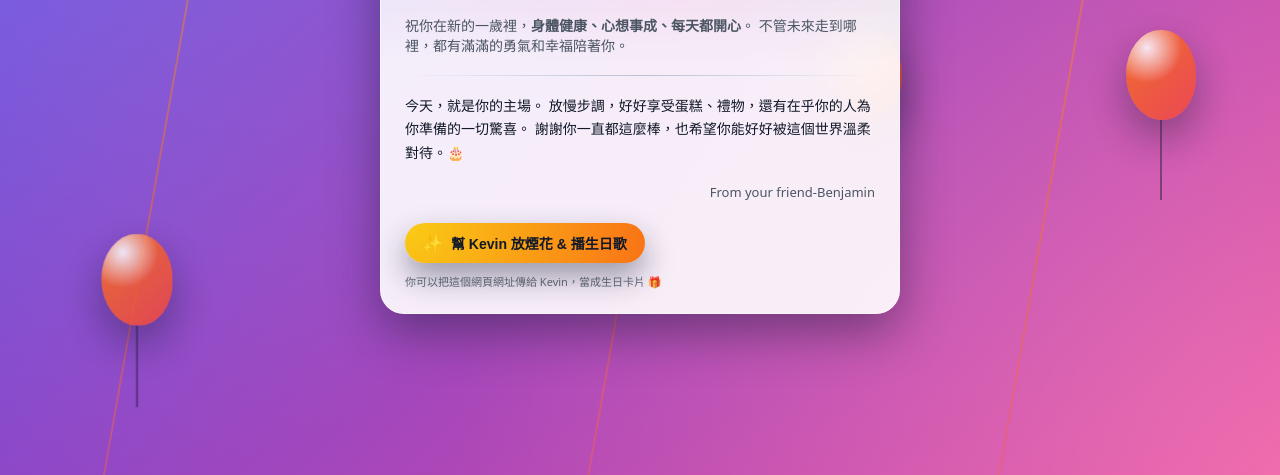
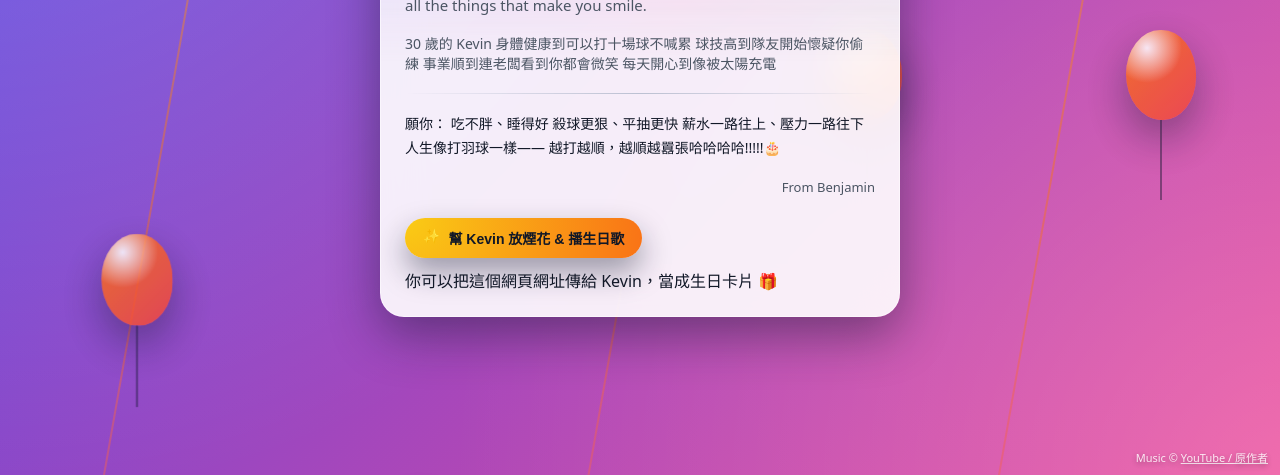
Before and after one commit to lg920731-collab/kevinbirthday, a plain HTML site: page index.html in a window 1280 px wide. Shown: the part 325-800 px from the top of the page. Drawn offline with Linux system fonts and the light colour scheme.

Commit message:
Update index.html

```diff
--- a/index.html
+++ b/index.html
@@ -19,292 +19,170 @@
       --radius-xl: 24px;
     }
 
-    * {
-      box-sizing: border-box;
-      margin: 0;
-      padding: 0;
-    }
+    *{box-sizing:border-box;margin:0;padding:0;}
 
-    body {
-      min-height: 100vh;
-      font-family: system-ui, -apple-system, BlinkMacSystemFont, "Segoe UI",
-        sans-serif;
-      display: flex;
-      align-items: center;
-      justify-content: center;
-      padding: 16px;
-      color: var(--text-main);
+    body{
+      min-height:100vh;
+      font-family:system-ui,-apple-system,BlinkMacSystemFont,"Segoe UI",sans-serif;
+      display:flex;align-items:center;justify-content:center;
+      padding:16px;color:var(--text-main);
       background:
         radial-gradient(circle at top left, rgba(255,255,255,0.2), transparent 55%),
         radial-gradient(circle at bottom right, rgba(255,255,255,0.2), transparent 55%),
         linear-gradient(135deg, var(--bg1), var(--bg2));
-      overflow: hidden;
+      overflow:hidden;
     }
 
-    .bg-line {
-      position: fixed;
-      width: 2px;
-      height: 160vh;
-      background: linear-gradient(to bottom, #fbbf24, #f97316, #ec4899);
-      opacity: 0.45;
-      filter: blur(0.3px);
-      transform: rotate(10deg);
-      top: -20vh;
-      pointer-events: none;
-      z-index: 0;
+    .bg-line{
+      position:fixed;width:2px;height:160vh;
+      background:linear-gradient(to bottom,#fbbf24,#f97316,#ec4899);
+      opacity:.45;filter:blur(.3px);transform:rotate(10deg);
+      top:-20vh;pointer-events:none;z-index:0;
     }
-    .bg-line:nth-child(1) { left: 12%; animation: floatLine 13s linear infinite; }
-    .bg-line:nth-child(2) { left: 50%; animation: floatLine 18s linear infinite reverse; }
-    .bg-line:nth-child(3) { left: 82%; animation: floatLine 16s linear infinite; }
+    .bg-line:nth-child(1){left:12%;animation:floatLine 13s linear infinite;}
+    .bg-line:nth-child(2){left:50%;animation:floatLine 18s linear infinite reverse;}
+    .bg-line:nth-child(3){left:82%;animation:floatLine 16s linear infinite;}
 
-    @keyframes floatLine {
-      0%   { transform: translateY(0)   rotate(10deg); }
-      50%  { transform: translateY(40px) rotate(10deg); }
-      100% { transform: translateY(0)   rotate(10deg); }
+    @keyframes floatLine{
+      0%{transform:translateY(0) rotate(10deg);}
+      50%{transform:translateY(40px) rotate(10deg);}
+      100%{transform:translateY(0) rotate(10deg);}
     }
 
-    .balloon {
-      position: fixed;
-      width: 70px;
-      height: 90px;
-      border-radius: 50% 50% 48% 52%;
-      background: radial-gradient(circle at 30% 20%, #fff, rgba(255,255,255,0) 40%),
-                  linear-gradient(135deg, #f97316, #ef4444);
-      box-shadow: 0 18px 40px rgba(15, 23, 42, 0.45);
-      opacity: 0.85;
-      animation: floatUp 18s linear infinite;
-      pointer-events: none;
-      z-index: 0;
+    .balloon{
+      position:fixed;width:70px;height:90px;border-radius:50% 50% 48% 52%;
+      background:radial-gradient(circle at 30% 20%,#fff,rgba(255,255,255,0)40%),
+                 linear-gradient(135deg,#f97316,#ef4444);
+      box-shadow:0 18px 40px rgba(15,23,42,.45);
+      opacity:.85;animation:floatUp 18s linear infinite;
+      pointer-events:none;z-index:0;
     }
-    .balloon::after {
-      content: "";
-      position: absolute;
-      left: 50%;
-      top: 90px;
-      width: 2px;
-      height: 80px;
-      background: rgba(15, 23, 42, 0.5);
-      transform: translateX(-50%);
+    .balloon::after{
+      content:"";position:absolute;left:50%;top:90px;width:2px;height:80px;
+      background:rgba(15,23,42,.5);transform:translateX(-50%);
     }
-    .balloon:nth-child(4) { left: 8%;  animation-delay: 0s; }
-    .balloon:nth-child(5) { left: 30%; animation-delay: 4s; }
-    .balloon:nth-child(6) { left: 65%; animation-delay: 9s; }
-    .balloon:nth-child(7) { left: 88%; animation-delay: 13s; }
+    .balloon:nth-child(4){left:8%;animation-delay:0s;}
+    .balloon:nth-child(5){left:30%;animation-delay:4s;}
+    .balloon:nth-child(6){left:65%;animation-delay:9s;}
+    .balloon:nth-child(7){left:88%;animation-delay:13s;}
 
-    @keyframes floatUp {
-      0%   { top: 110%; transform: translateY(0) scale(1); }
-      60%  { transform: translateY(-20px) scale(1.04); }
-      100% { top: -30%; transform: translateY(-60px) scale(1); }
+    @keyframes floatUp{
+      0%{top:110%;transform:translateY(0) scale(1);}
+      60%{transform:translateY(-20px) scale(1.04);}
+      100%{top:-30%;transform:translateY(-60px) scale(1);}
     }
 
-    .wrapper {
-      position: relative;
-      z-index: 1;
-      max-width: 520px;
-      width: 100%;
+    .wrapper{position:relative;z-index:1;max-width:520px;width:100%;}
+
+    .card{
+      position:relative;padding:28px 24px 24px;
+      background:var(--card-bg);border-radius:var(--radius-xl);
+      border:1px solid var(--card-border);
+      box-shadow:var(--shadow-soft);backdrop-filter:blur(22px);
+      overflow:hidden;
     }
 
-    .card {
-      position: relative;
-      padding: 28px 24px 24px;
-      background: var(--card-bg);
-      border-radius: var(--radius-xl);
-      border: 1px solid var(--card-border);
-      box-shadow: var(--shadow-soft);
-      backdrop-filter: blur(22px);
-      overflow: hidden;
+    .card::before{
+      content:"";position:absolute;inset:0;
+      background:linear-gradient(
+        120deg,
+        rgba(129,140,248,.35),
+        rgba(236,72,153,.35),
+        rgba(52,211,153,.35)
+      );
+      opacity:.8;
+      mask-image:linear-gradient(to bottom,rgba(0,0,0,.9)0,transparent 48%);
+      pointer-events:none;
     }
 
-    .card::before {
-      content: "";
-      position: absolute;
-      inset: 0;
-      background:
-        linear-gradient(
-          120deg,
-          rgba(129, 140, 248, 0.35),
-          rgba(236, 72, 153, 0.35),
-          rgba(52, 211, 153, 0.35)
-        );
-      opacity: 0.8;
-      mask-image: linear-gradient(to bottom, rgba(0, 0, 0, 0.9) 0, transparent 48%);
-      -webkit-mask-image: linear-gradient(to bottom, rgba(0, 0, 0, 0.9) 0, transparent 48%);
-      pointer-events: none;
+    .card-inner{position:relative;z-index:1;}
+
+    .chip{
+      display:inline-flex;align-items:center;gap:8px;
+      background:var(--accent-soft);color:var(--accent);
+      border-radius:999px;padding:4px 12px;font-size:11px;
+      letter-spacing:.06em;text-transform:uppercase;margin-bottom:10px;
     }
 
-    .card-inner {
-      position: relative;
-      z-index: 1;
+    .chip-dot{
+      width:6px;height:6px;border-radius:999px;background:var(--accent);
+      box-shadow:0 0 0 4px rgba(249,115,22,.2);
     }
 
-    .chip {
-      display: inline-flex;
-      align-items: center;
-      gap: 8px;
-      background: var(--accent-soft);
-      color: var(--accent);
-      border-radius: 999px;
-      padding: 4px 12px;
-      font-size: 11px;
-      letter-spacing: 0.06em;
-      text-transform: uppercase;
-      margin-bottom: 10px;
+    h1{
+      font-size:clamp(2rem,6vw,2.6rem);
+      line-height:1.1;margin-bottom:10px;letter-spacing:.03em;
     }
 
-    .chip-dot {
-      width: 6px;
-      height: 6px;
-      border-radius: 999px;
-      background: var(--accent);
-      box-shadow: 0 0 0 4px rgba(249, 115, 22, 0.2);
+    h1 span.emphasis{
+      background:linear-gradient(135deg,#f97316,#facc15,#22c55e);
+      -webkit-background-clip:text;background-clip:text;color:transparent;
     }
 
-    h1 {
-      font-size: clamp(2rem, 6vw, 2.6rem);
-      line-height: 1.1;
-      margin-bottom: 10px;
-      letter-spacing: 0.03em;
+    .subtitle{font-size:15px;color:var(--text-soft);margin-bottom:18px;}
+    .subtitle-zh{font-size:14px;color:var(--text-soft);margin-bottom:20px;}
+
+    .age-text{
+      margin-top:6px;
+      font-size:15px;
+      font-weight:600;
+      color:#d946ef;
     }
 
-    h1 span.emphasis {
-      background: linear-gradient(135deg, #f97316, #facc15, #22c55e);
-      -webkit-background-clip: text;
-      background-clip: text;
-      color: transparent;
-      white-space: nowrap;
+    .divider{
+      height:1px;
+      background:linear-gradient(to right,transparent,rgba(148,163,184,.6),transparent);
+      margin:10px 0 18px;
     }
 
-    .subtitle {
-      font-size: 15px;
-      color: var(--text-soft);
-      margin-bottom: 18px;
+    .wish{font-size:14px;line-height:1.7;color:var(--text-main);margin-bottom:18px;}
+
+    .sign{text-align:right;font-size:13px;color:var(--text-soft);}
+    .sign span{font-weight:500;}
+
+    .actions{
+      display:flex;flex-wrap:wrap;gap:10px;margin-top:22px;
+      align-items:center;justify-content:space-between;
     }
 
-    .subtitle-zh {
-      font-size: 14px;
-      color: var(--text-soft);
-      margin-bottom: 20px;
+    .btn-main{
+      border:none;cursor:pointer;padding:10px 18px;border-radius:999px;
+      font-size:14px;font-weight:600;display:inline-flex;gap:8px;
+      background:radial-gradient(circle at 0 0,#facc15,#f97316);
+      color:#111827;box-shadow:0 14px 30px rgba(15,23,42,.4);
+      transition:.15s;
+    }
+    .btn-main:hover{
+      transform:translateY(-2px);
+      box-shadow:0 18px 40px rgba(15,23,42,.55);
     }
 
-    .divider {
-      height: 1px;
-      background: linear-gradient(to right, transparent, rgba(148, 163, 184, 0.6), transparent);
-      margin: 10px 0 18px;
+    /* copyright */
+    .copyright{
+      position:fixed;
+      right:12px;bottom:10px;
+      font-size:11px;color:#fff;
+      opacity:.85;z-index:30;
+      text-shadow:0 2px 6px rgba(0,0,0,.4);
     }
+    .copyright a{color:#fff;text-decoration:underline;}
 
-    .wish {
-      font-size: 14px;
-      line-height: 1.7;
-      color: var(--text-main);
-      margin-bottom: 18px;
-    }
-
-    .sign {
-      font-size: 13px;
-      color: var(--text-soft);
-      text-align: right;
-    }
-
-    .sign span {
-      font-weight: 500;
-    }
-
-    .actions {
-      display: flex;
-      flex-wrap: wrap;
-      gap: 10px;
-      margin-top: 22px;
-      align-items: center;
-      justify-content: space-between;
-    }
-
-    .btn-main {
-      border: none;
-      outline: none;
-      cursor: pointer;
-      padding: 10px 18px;
-      border-radius: 999px;
-      font-size: 14px;
-      font-weight: 600;
-      display: inline-flex;
-      align-items: center;
-      gap: 8px;
-      background: radial-gradient(circle at 0 0, #facc15, #f97316);
-      color: #111827;
-      box-shadow: 0 14px 30px rgba(15, 23, 42, 0.4);
-      transform: translateY(0);
-      transition: transform 0.15s ease-out, box-shadow 0.15s ease-out;
-    }
-
-    .btn-main:hover {
-      transform: translateY(-2px);
-      box-shadow: 0 18px 40px rgba(15, 23, 42, 0.55);
-    }
-
-    .btn-main span.icon {
-      font-size: 16px;
-    }
-
-    .hint {
-      font-size: 11px;
-      color: var(--text-soft);
-      opacity: 0.9;
-    }
-
-    .confetti-piece {
-      position: fixed;
-      width: 7px;
-      height: 14px;
-      background: #f97316;
-      opacity: 0;
-      border-radius: 2px;
-      pointer-events: none;
-      z-index: 2;
-      animation: confettiFall 1.4s ease-out forwards;
-    }
-
-    @keyframes confettiFall {
-      0% {
-        transform: translateY(-20px) rotateZ(0deg) rotateX(0deg);
-        opacity: 0;
-      }
-      15% {
-        opacity: 1;
-      }
-      100% {
-        transform: translateY(160px) rotateZ(380deg) rotateX(260deg);
-        opacity: 0;
-      }
-    }
-
-    @media (max-width: 480px) {
-      .card {
-        padding: 22px 18px 18px;
-      }
-      .actions {
-        flex-direction: column;
-        align-items: flex-start;
-      }
-      .sign {
-        margin-top: 6px;
-      }
+    @media(max-width:480px){
+      .card{padding:22px 18px 18px;}
+      .actions{flex-direction:column;align-items:flex-start;}
+      .sign{margin-top:6px;}
     }
   </style>
 </head>
-
 <body>
-  <!-- 背景裝飾：彩帶 + 氣球 -->
-  <div class="bg-line"></div>
-  <div class="bg-line"></div>
-  <div class="bg-line"></div>
-  <div class="balloon"></div>
-  <div class="balloon"></div>
-  <div class="balloon"></div>
-  <div class="balloon"></div>
+  <!-- 背景 -->
+  <div class="bg-line"></div><div class="bg-line"></div><div class="bg-line"></div>
+  <div class="balloon"></div><div class="balloon"></div><div class="balloon"></div><div class="balloon"></div>
 
   <div class="wrapper">
     <div class="card">
       <div class="card-inner">
+
         <div class="chip">
           <div class="chip-dot"></div>
           <span>Happy Birthday • 生日快樂</span>
@@ -312,79 +190,99 @@
 
         <h1><span class="emphasis">Kevin</span>，生日快樂 🎉</h1>
 
+        <p class="age-text">🎂 Kevin 今天從 <strong>29 歲 → 30 歲</strong> 🎉</p>
+
         <p class="subtitle">
           Wishing you a year filled with good health, new adventures, and all the things that make you smile.
         </p>
 
         <p class="subtitle-zh">
-          祝你在新的一歲裡，<strong>身體健康、心想事成、每天都開心</strong>。
-          不管未來走到哪裡，都有滿滿的勇氣和幸福陪著你。
+          30 歲的 Kevin
+          身體健康到可以打十場球不喊累
+          球技高到隊友開始懷疑你偷練
+          事業順到連老闆看到你都會微笑
+          每天開心到像被太陽充電
+
         </p>
 
         <div class="divider"></div>
 
         <p class="wish">
-          今天，就是你的主場。
-          放慢步調，好好享受蛋糕、禮物，還有在乎你的人為你準備的一切驚喜。
-          謝謝你一直都這麼棒，也希望你能好好被這個世界溫柔對待。🎂
+          願你：
+          吃不胖、睡得好
+          殺球更狠、平抽更快
+          薪水一路往上、壓力一路往下
+          人生像打羽球一樣——
+          越打越順，越順越囂張哈哈哈哈!!!!!🎂
         </p>
 
-        <p class="sign">From <span>your friend-Benjamin</span></p>
+        <p class="sign">
+          From <span>Benjamin</span>
+        </p>
 
         <div class="actions">
           <button class="btn-main" id="celebrateBtn">
-            <span class="icon">✨</span>
-            <span>幫 Kevin 放煙花 & 播生日歌</span>
+            <span>✨</span> 幫 Kevin 放煙花 & 播生日歌
           </button>
-          <span class="hint">你可以把這個網頁網址傳給 Kevin，當成生日卡片 🎁</span>
+
+          <span class="hint">
+            你可以把這個網頁網址傳給 Kevin，當成生日卡片 🎁
+          </span>
         </div>
       </div>
     </div>
   </div>
 
-  <!-- 使用你的自訂 happy-birthday.mp3 -->
+  <!-- 使用你上傳的生日快樂歌 -->
   <audio id="birthdayAudio">
     <source src="happy-birthday.mp3" type="audio/mpeg" />
   </audio>
+
+  <!-- 右下角 Copyright -->
+  <div class="copyright">
+    Music © <a href="https://www.youtube.com/watch?v=5tiLf_bCClU" target="_blank">YouTube / 原作者</a>
+  </div>
 
   <script>
     const celebrateBtn = document.getElementById('celebrateBtn');
     const audioEl = document.getElementById('birthdayAudio');
 
-    function playBirthdaySong() {
+    function playBirthdaySong(){
       audioEl.currentTime = 0;
-      audioEl.play().catch(() => {});
+      audioEl.play().catch(()=>{});
     }
 
-    function fireConfetti() {
+    /* confetti */
+    function fireConfetti(){
       const confettiCount = 80;
       const duration = 1400;
 
-      for (let i = 0; i < confettiCount; i++) {
+      for(let i=0;i<confettiCount;i++){
         const piece = document.createElement('div');
         piece.className = 'confetti-piece';
 
-        const startX = Math.random() * window.innerWidth;
-        const startY = (Math.random() * window.innerHeight * 0.4);
-        const hue = 20 + Math.random() * 340;
+        const startX = Math.random()*window.innerWidth;
+        const startY = Math.random()*window.innerHeight*0.4;
+        const hue = 20 + Math.random()*340;
 
-        piece.style.left = startX + 'px';
-        piece.style.top = startY + 'px';
-        piece.style.background = `hsl(${hue}, 95%, 55%)`;
+        piece.style.left = startX+'px';
+        piece.style.top = startY+'px';
+        piece.style.background = `hsl(${hue},95%,55%)`;
 
-        const delay = Math.random() * 0.5;
-        piece.style.animationDelay = delay + 's';
+        const delay = Math.random()*0.5;
+        piece.style.animationDelay = delay+'s';
 
         document.body.appendChild(piece);
 
-        setTimeout(() => piece.remove(), duration + delay * 1000);
+        setTimeout(()=>{ piece.remove(); }, duration + delay*1000);
       }
     }
 
-    celebrateBtn.addEventListener('click', () => {
+    celebrateBtn.addEventListener('click',()=>{
       playBirthdaySong();
       fireConfetti();
     });
   </script>
+
 </body>
 </html>
```
